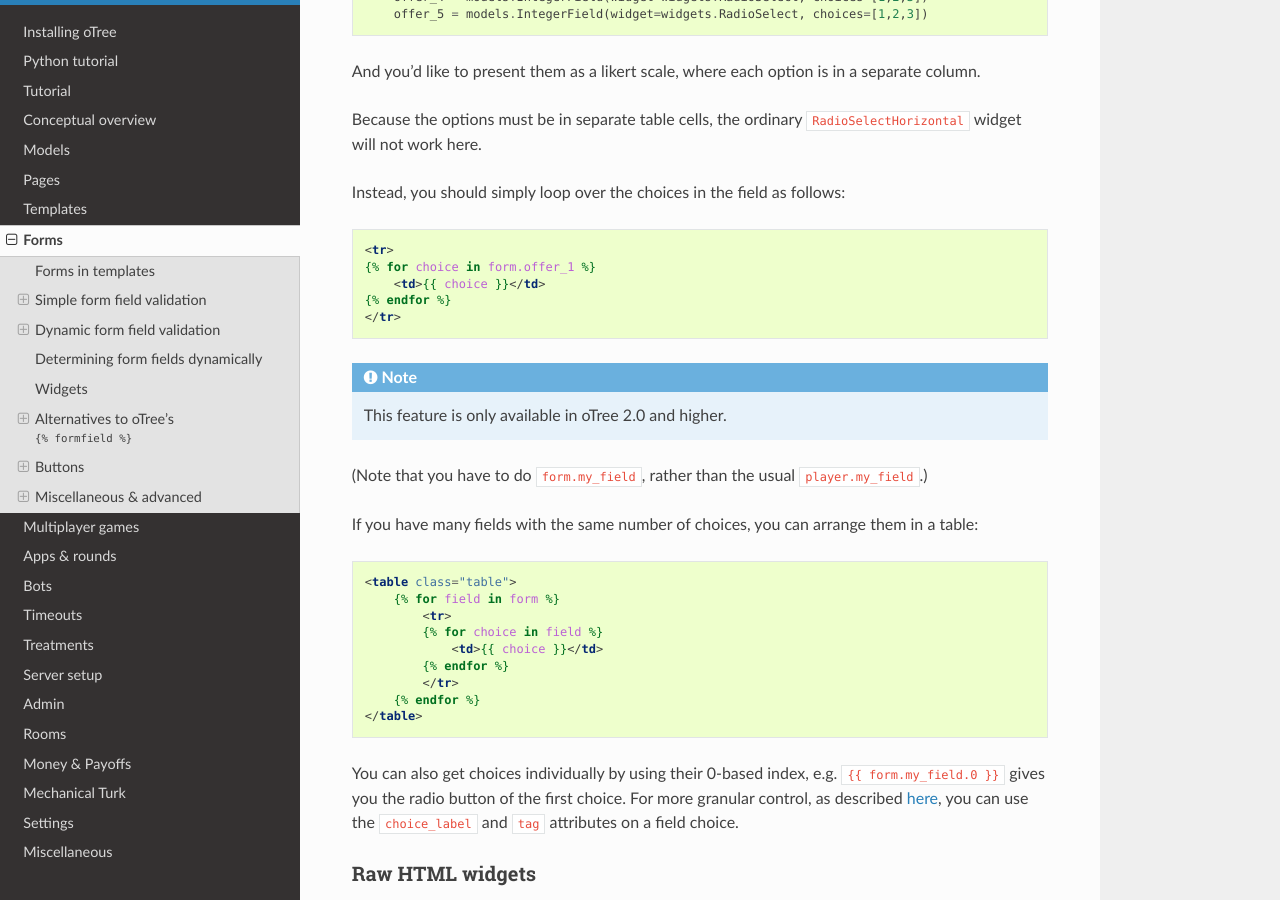
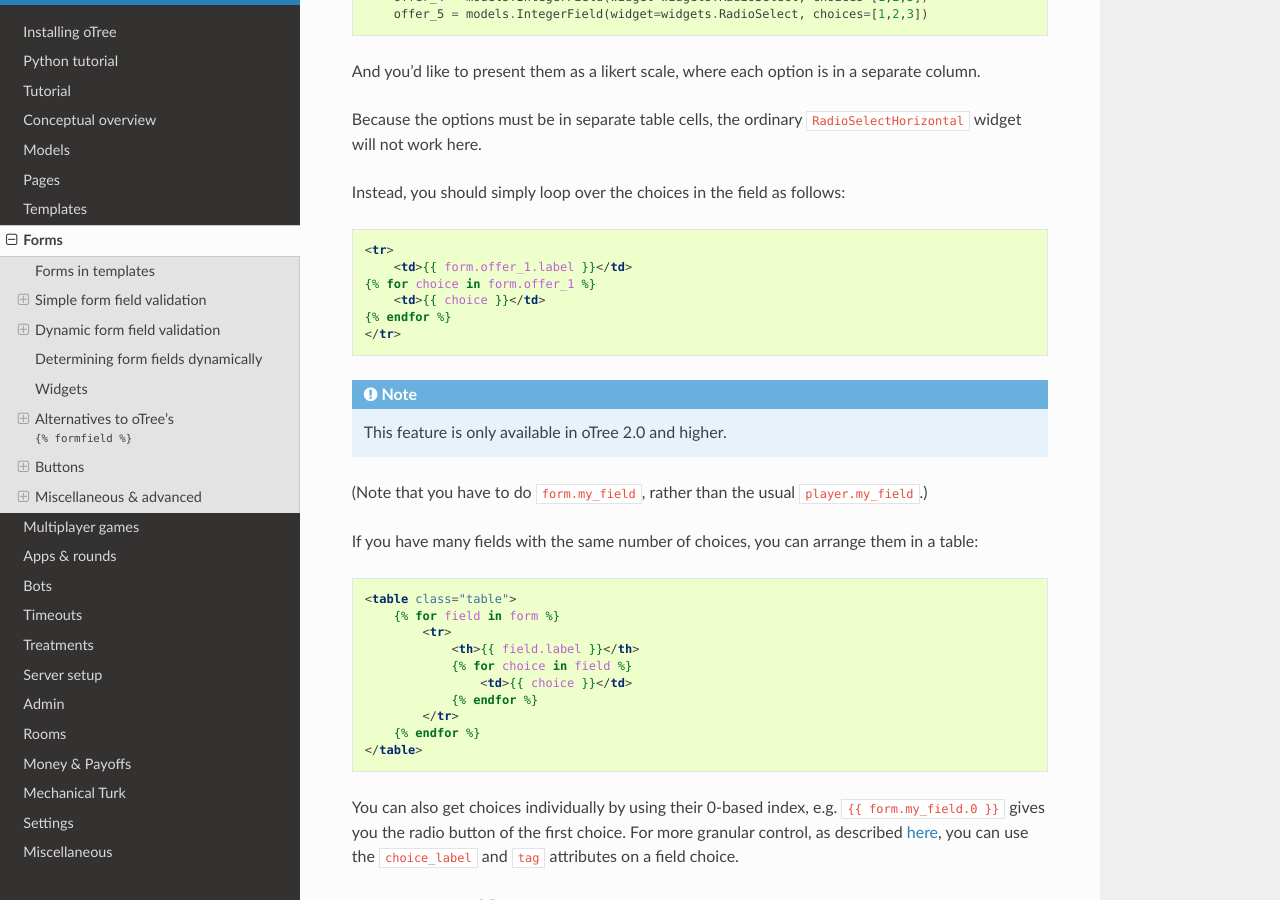
Before and after one commit to oTree-org/otree-docs, a Sphinx documentation site: the page built from source/forms.rst, in a window 1280 px wide and 900 px high, scrolled down 7092 px. Built offline with Sphinx 7.4.7 and the Read the Docs theme 2.0.0, drawn with Linux system fonts in a browser that asks for light colours; pages that are not in the unit, such as notebooks, are missing from menus.

Commit message:
add missing label

```diff
--- a/source/forms.rst
+++ b/source/forms.rst
@@ -407,6 +407,7 @@ Instead, you should simply loop over the choices in the field as follows:
 .. code-block:: html+django
 
     <tr>
+        <td>{{ form.offer_1.label }}</td>
     {% for choice in form.offer_1 %}
         <td>{{ choice }}</td>
     {% endfor %}
@@ -427,9 +428,10 @@ you can arrange them in a table:
     <table class="table">
         {% for field in form %}
             <tr>
-            {% for choice in field %}
-                <td>{{ choice }}</td>
-            {% endfor %}
+                <th>{{ field.label }}</th>
+                {% for choice in field %}
+                    <td>{{ choice }}</td>
+                {% endfor %}
             </tr>
         {% endfor %}
     </table>
```
